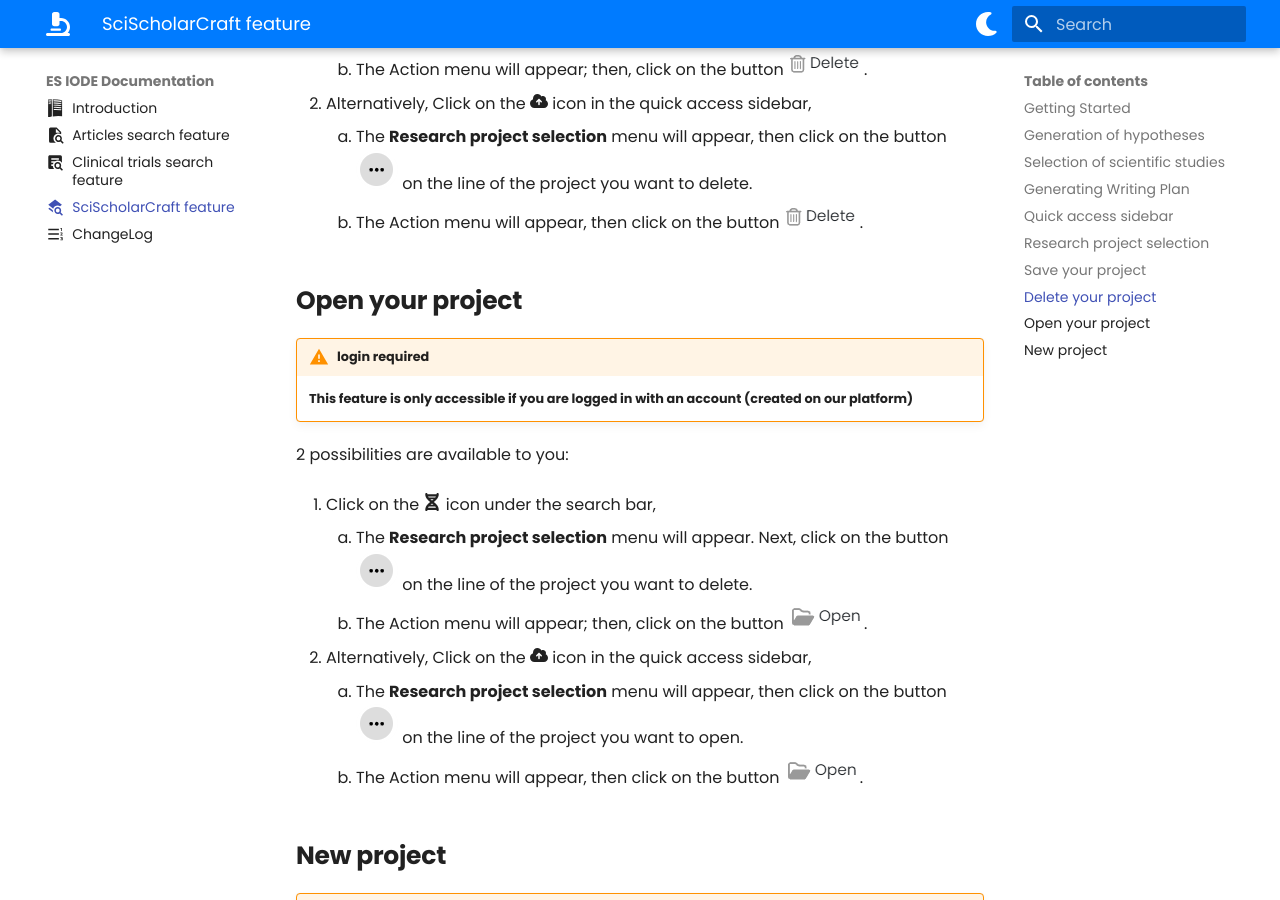
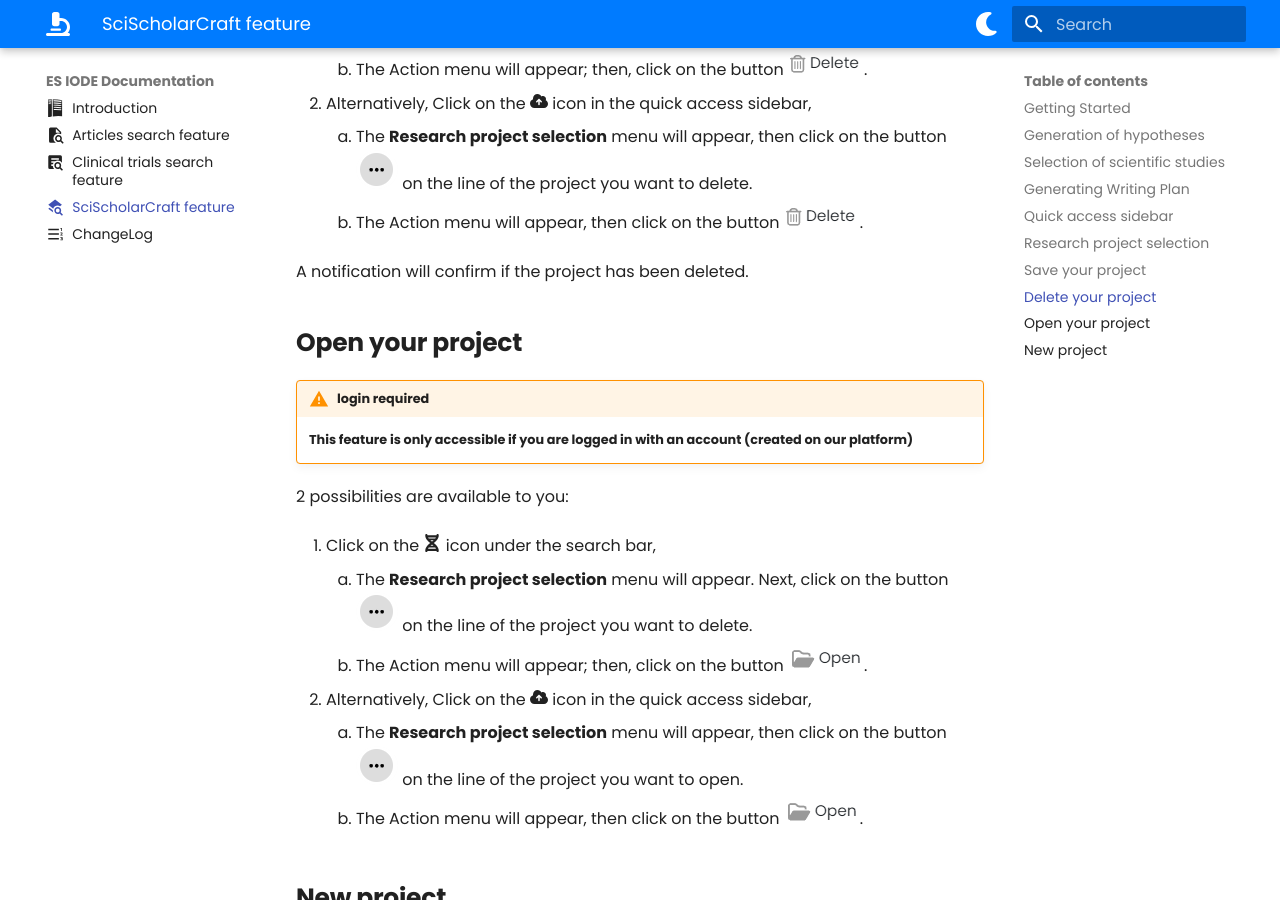
Before and after one commit to ethic-seido/iode_documentation, an MkDocs documentation site: the page built from docs/scischolarcraft.md, in a window 1280 px wide and 900 px high, scrolled down 3770 px. Built offline with MkDocs 1.6.1 and Material for MkDocs 9.7.7, drawn with Linux system fonts in a browser that asks for light colours; emoji names are drawn with the system emoji font.

Commit message:
Update scischolarcraft.md

```diff
--- a/docs/scischolarcraft.md
+++ b/docs/scischolarcraft.md
@@ -113,6 +113,8 @@
     1. The **Research project selection** menu will appear, then click on the button ![selection button](assets/selection-button.png) on the line of the project you want to delete.
     2. The Action menu will appear, then click on the button ![delete button](assets/delete-button.png).
 
+A notification will confirm if the project has been deleted.
+
 ## **Open your project**
 
 !!! warning "login required"
```
